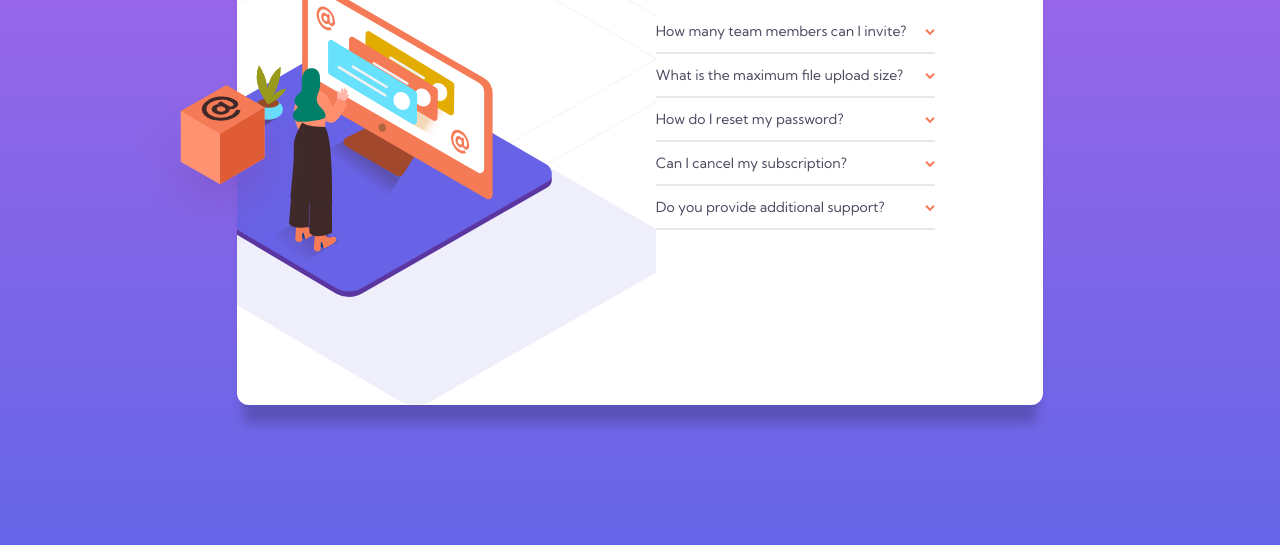
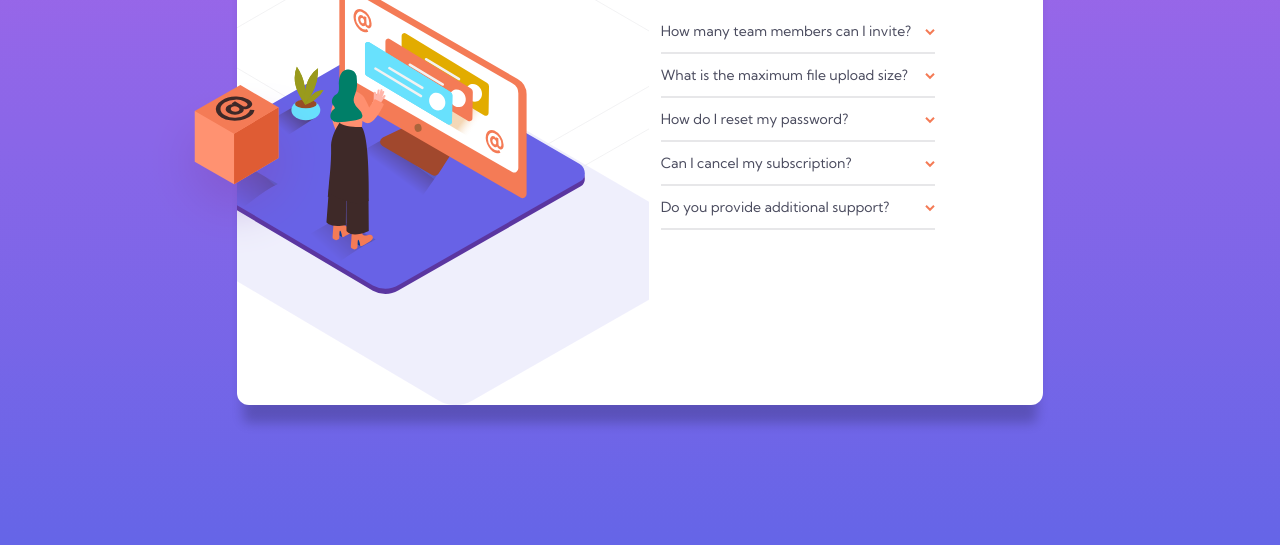
Before and after one commit to nicm42/faq-accordion-card-main, a website: page index.html in a window 1280 px wide. Shown: the part 271-816 px from the top of the page. Drawn offline with Linux system fonts and the light colour scheme.

Commit message:
Updated desktop images to use vw for positioning

```diff
--- a/src/_accordion.scss
+++ b/src/_accordion.scss
@@ -1,6 +1,6 @@
 .accordion {
-  @include breakpoint-up(large) {
-    padding: 4em 9em 4em 0;
+  @include breakpoint-up(medium) {
+    padding: 4em 9em 4em 1em;
     flex-basis: 40%;
   }
 }
@@ -10,7 +10,7 @@ h1 {
   color: $veryDarkBlue;
   font-size: 2rem;
 
-  @include breakpoint-up(large) {
+  @include breakpoint-up(medium) {
     text-align: left;
   }
 }
--- a/src/_images.scss
+++ b/src/_images.scss
@@ -3,10 +3,10 @@
   min-height: $imageSize;
   background: url(images/bg-pattern-mobile.svg) center top no-repeat;
 
-  @include breakpoint-up(large) {
+  @include breakpoint-up(medium) {
     flex-basis: 60%;
-    background: url(images/illustration-woman-online-desktop.svg) $imageSizeNegative 50% / contain,
-                url(images/bg-pattern-desktop.svg) $imageSizeNegative 0 / cover;
+    background: url(images/illustration-woman-online-desktop.svg) -5vw 50% / contain,
+                url(images/bg-pattern-desktop.svg) -5vw 0 / cover;
     background-repeat: no-repeat;
   }
 }
@@ -17,7 +17,7 @@
   left: calc(50% - 12px); //For some reason this image has space on the left, so this calc moves it over so it looks centred
   transform: translateX(-50%);
 
-  @include breakpoint-up(large) {
+  @include breakpoint-up(medium) {
     display: none;
   }
 }
@@ -26,10 +26,10 @@
   display: none;
   position: absolute;
   top: 40%;
-  left: $imageSizeNegative;
+  left: -7vw;
   max-width: 14vw;
 
-  @include breakpoint-up(large) {
+  @include breakpoint-up(medium) {
     display: block;
   }
 }
--- a/src/_main.scss
+++ b/src/_main.scss
@@ -7,7 +7,7 @@ main {
   background-color: white;
   box-shadow: 0 2em 1em -0.5em rgba(0, 0, 0, 0.2);
 
-  @include breakpoint-up(large) {
+  @include breakpoint-up(medium) {
     display: flex;
     min-width: 63vw;
     min-height: 67vh;
--- a/src/_mixins.scss
+++ b/src/_mixins.scss
@@ -1,4 +1,4 @@
-$breakpoints-up: ("small": "376px", "large": "800px");
+$breakpoints-up: ("small": "376px", "medium": "800px", "large": "1200px");
 
 @mixin breakpoint-up($size) {
   @media (min-width: map-get($breakpoints-up, $size)) {
```
Also changed, not shown: styles.css, 1 other file.
